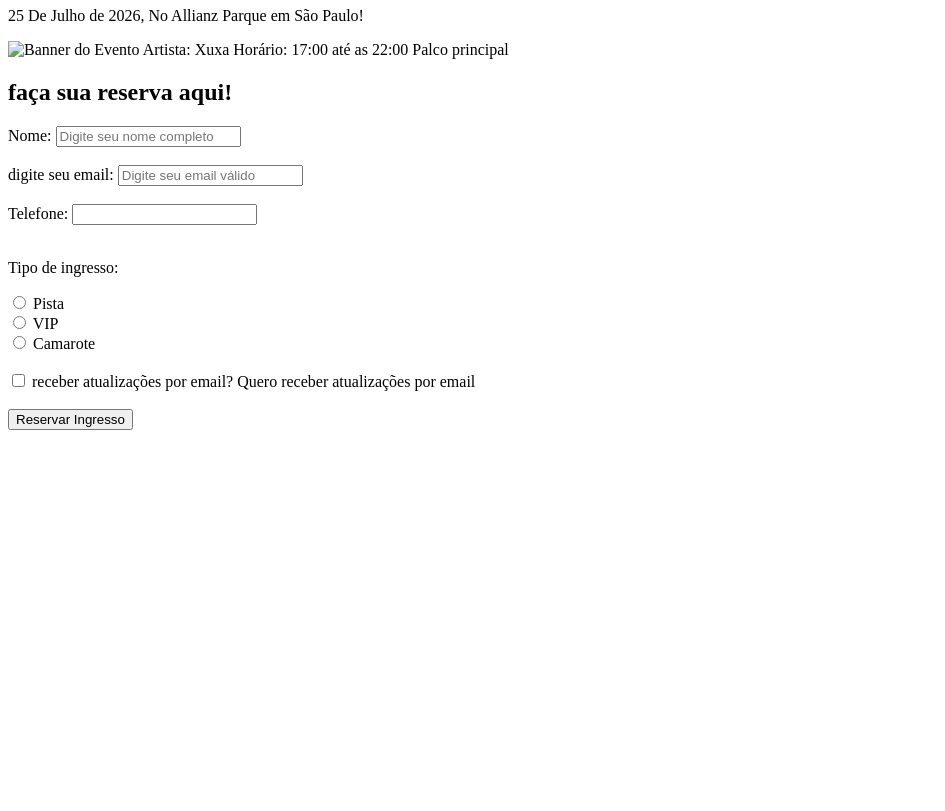
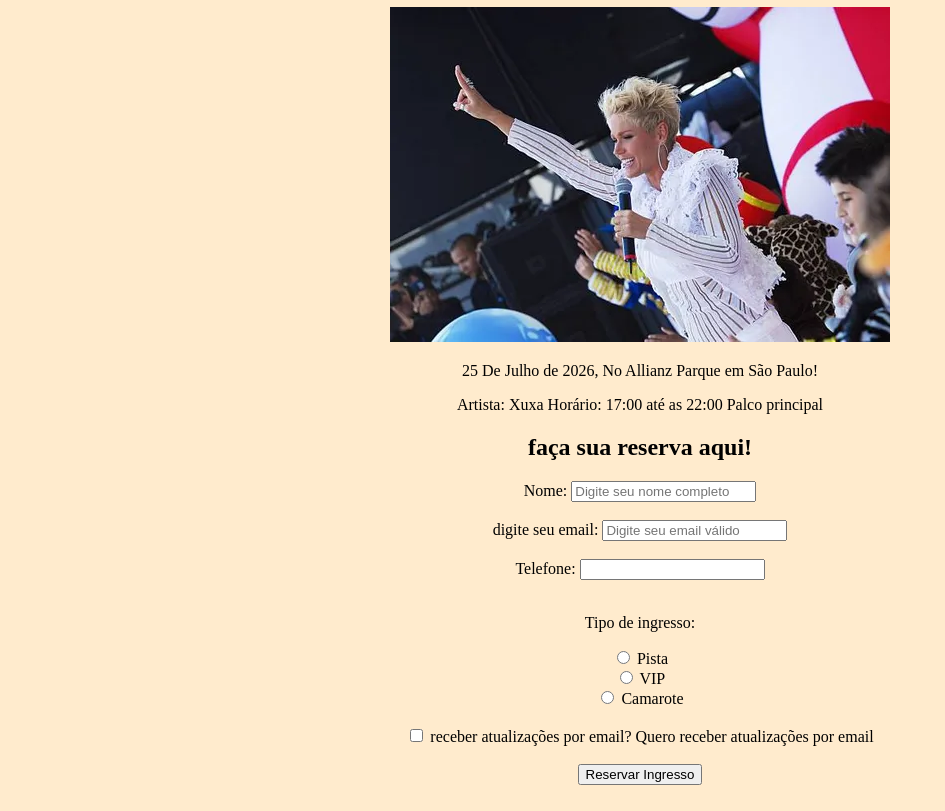
Before and after one commit to rhauanSilva/show-da-xuxa, a plain HTML site: page index.html in a window 1280 px wide. Shown: the part 73-884 px from the top of the page, without its empty margins (0-945 px from the left). Before the commit the page ends 800 px from the top, so only its background shows below. Drawn offline with Linux system fonts and the light colour scheme.

Commit message:
teste css

```diff
--- a/index.html
+++ b/index.html
@@ -2,16 +2,16 @@
 <html lang="pt-br">
 
 <head>
+    <link rel="stylesheet" href="style.css">
     <meta charset="UTF-8">
     <meta name="viewport" content="width=device-width, initial-scale=1.0">
     <title>Ingreços pro show da xuxa</title>
 </head>
 
-<body>
+<body class="mexer">
     <H1>ingreços pro show da xuxa</H1>
+    <img src="xuxa.png" alt="Banner do Evento" width="500">
     <P> 25 De Julho de 2026, No Allianz Parque em São Paulo!</P>
-
-    <img src="xuxa.jpg" alt="Banner do Evento" width="500">
     <tr>
         <th>Artista: Xuxa</th>
         <th>Horário: 17:00 até as 22:00</th>
--- /dev/null
+++ b/style.css
@@ -0,0 +1,5 @@
+.mexer{
+    text-align: center;
+    background-color: blanchedalmond;
+
+}
```
